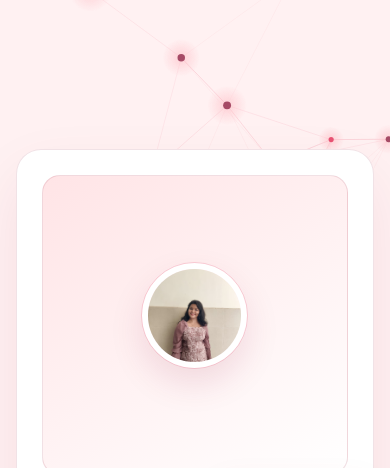
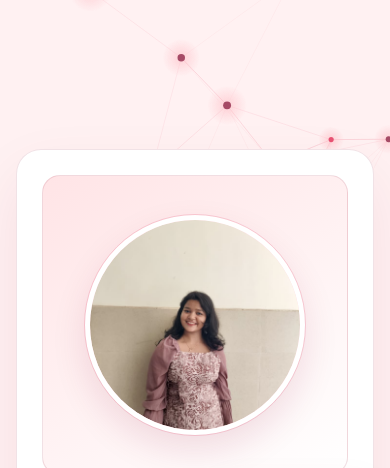
Before and after one commit to hrudayagyanadarshineenath-blip/My-portfolio, a plain HTML site: page about.html in a window 390 px wide. Shown: the part 323-791 px from the top of the page. Drawn offline with nearby package versions, Linux system fonts and the light colour scheme.

Commit message:
style.css

```diff
--- a/style.css
+++ b/style.css
@@ -1852,27 +1852,59 @@ section {
 }
 
 
+/* About Page - Square Outer Box */
+
 .about-avatar {
-
+    width: 100%;
     height: 330px;
-
     border-radius: 18px;
 
     display: flex;
-
-    align-items: center;
-
+    align-items: center;
     justify-content: center;
 
-    background:
-        linear-gradient(
-            145deg,
-            var(--soft-pink),
-            #FFFFFF
-        );
+    background: linear-gradient(
+        145deg,
+        var(--soft-pink),
+        #FFFFFF
+    );
 
     border: 1px solid var(--border-color);
-
+    overflow: hidden;
+}
+
+/* About Page - Circular Profile Picture */
+
+.about-avatar .profile-avatar {
+    width: 220px;
+    height: 220px;
+    margin: 0;
+
+    border-radius: 50%;
+    overflow: hidden;
+
+    display: flex;
+    align-items: center;
+    justify-content: center;
+
+    border: 5px solid white;
+    background: var(--soft-pink);
+
+    flex-shrink: 0;
+}
+
+/* About Page - Image Inside Circle */
+
+.about-avatar .profile-avatar img {
+    width: 100%;
+    height: 100%;
+
+    max-width: none;
+    object-fit: cover;
+    object-position: center;
+
+    display: block;
+    border-radius: 50%;
 }
 
 
@@ -3984,12 +4016,16 @@ section {
 
 
     .profile-avatar {
-
-        width: 105px;
-
-        height: 105px;
-
-    }
+    width: 220px;
+    height: 220px;
+    border-radius: 50%;
+    overflow: hidden;
+    display: flex;
+    align-items: center;
+    justify-content: center;
+    border: 5px solid #E11D48;
+    background: #FFE4E6;
+    flex-shrink: 0;
 
 
     .profile-avatar span {
```
